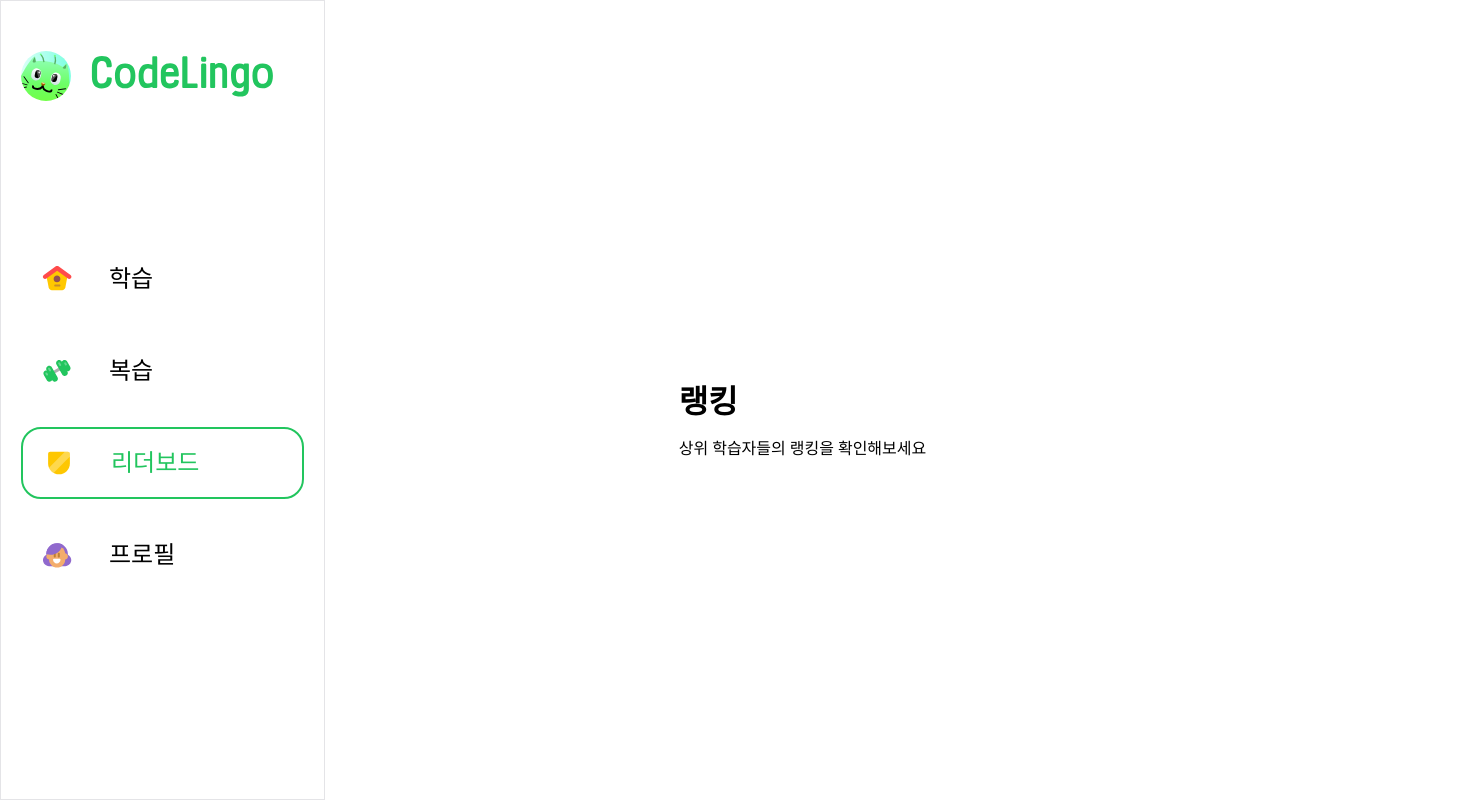
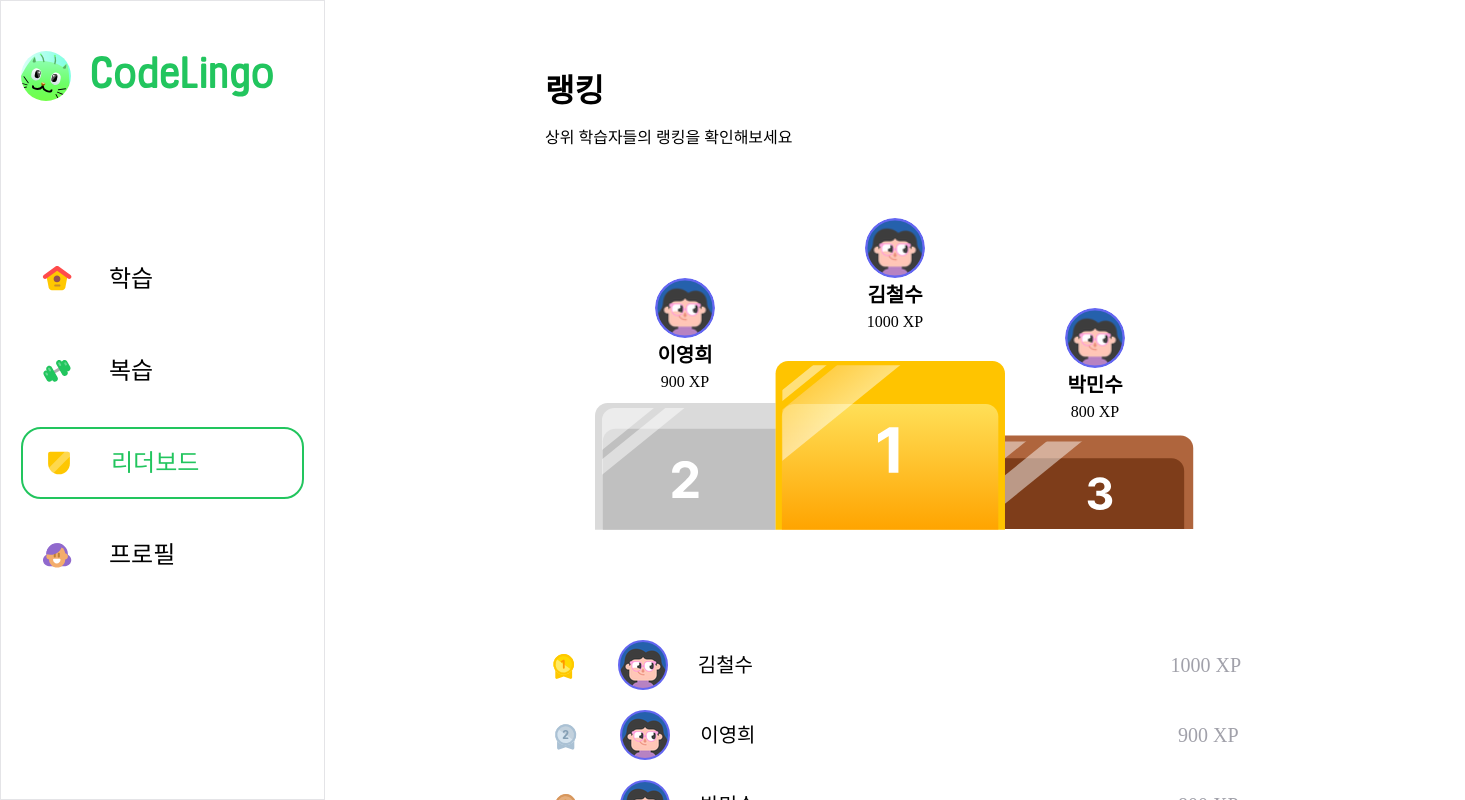
Before and after one commit to Dsm-hackathon-4/FE, a React (Vite) app: page /rank in a window 1280 px wide. Shown: the top 800 px of the page, 1465 px wide, since content can reach past the window. Built offline with nearby package versions, Linux system fonts and the light colour scheme; no server answers; a web font is replaced by a local one.

Commit message:
리더보드 퍼블리싱

```diff
--- a/src/assets/index.ts
+++ b/src/assets/index.ts
@@ -39,3 +39,4 @@ export { default as Rank3 } from "./rank3.svg";
 export { default as Fish } from "./fish.svg";
 export { default as Thread } from "./thread.svg";
 export { default as OpenChest } from "./openChest.svg";
+export { default as LeaderboardIcon } from "./leaderboard.svg";
--- a/src/pages/RankPage.tsx
+++ b/src/pages/RankPage.tsx
@@ -1,29 +1,177 @@
+import { LeaderboardIcon, Rank1, Rank2, Rank3, UserIcon } from "@/assets";
 import { theme } from "@/themes";
 import styled from "@emotion/styled";
 
 export const RankPage = () => {
+  const rank = [
+    { rank: 1, name: "김철수", xp: 1000, rankIcon: Rank1 },
+    { rank: 2, name: "이영희", xp: 900, rankIcon: Rank2 },
+    { rank: 3, name: "박민수", xp: 800, rankIcon: Rank3 },
+    { rank: 4, name: "최영희", xp: 700 },
+    { rank: 5, name: "김민수", xp: 600 },
+    { rank: 6, name: "이영희", xp: 500 },
+    { rank: 7, name: "박민수", xp: 400 },
+    { rank: 8, name: "최영희", xp: 300 },
+    { rank: 9, name: "김민수", xp: 200 },
+    { rank: 10, name: "이영희", xp: 100 },
+  ];
   return (
     <Wrapper>
       <Title>
         <span style={theme.font.h2}>랭킹</span>
         <span style={theme.font.b2}>상위 학습자들의 랭킹을 확인해보세요</span>
       </Title>
+      <div
+        style={{
+          display: "flex",
+          gap: "42px",
+          flexDirection: "column",
+          alignItems: "center",
+        }}
+      >
+        <Leaderboard>
+          <img src={LeaderboardIcon} alt="" />
+          {rank.slice(0, 3).map((item) => (
+            <TopRanker key={item.rank} rank={item.rank}>
+              <img
+                src={UserIcon}
+                alt=""
+                style={{ width: "60px", height: "60px", borderRadius: "50%" }}
+              />
+              <span style={theme.font.t1}>{item.name}</span>
+              <span style={theme.font.b1}>{item.xp} XP</span>
+            </TopRanker>
+          ))}
+        </Leaderboard>
+        <Rank>
+          {rank.map((item) => (
+            <RankItem key={item.rank}>
+              <User>
+                {item.rankIcon && (
+                  <img
+                    src={item.rankIcon}
+                    alt=""
+                    style={{ width: "30px", height: "30px" }}
+                  />
+                )}
+                {!item.rankIcon && <Ranking>{item.rank}</Ranking>}
+                <Info>
+                  <img
+                    src={UserIcon}
+                    alt=""
+                    style={{ width: "50px", height: "50px" }}
+                  />
+                  <span style={theme.font.t2}>{item.name}</span>
+                </Info>
+              </User>
+              <span style={{ ...theme.font.t2, color: theme.color.zinc[400] }}>
+                {item.xp} XP
+              </span>
+            </RankItem>
+          ))}
+        </Rank>
+      </div>
     </Wrapper>
   );
 };
+
+const Ranking = styled.div`
+  font: ${theme.font.b2};
+  width: 30px;
+  height: 30px;
+  display: flex;
+  align-items: center;
+  justify-content: center;
+`;
+
+const User = styled.div`
+  display: flex;
+  align-items: center;
+  justify-content: center;
+  gap: 39px;
+`;
+
+const Info = styled.div`
+  display: flex;
+  align-items: center;
+  justify-content: center;
+  gap: 30px;
+`;
+
+const RankItem = styled.div`
+  display: flex;
+  justify-content: space-around;
+  align-items: center;
+  gap: 10px;
+  width: 1100px;
+`;
+
+const Rank = styled.div`
+  display: flex;
+  flex-direction: column;
+  gap: 20px;
+  align-items: center;
+  justify-content: center;
+`;
+
+const Leaderboard = styled.div`
+  position: relative;
+  width: 600px;
+  height: 300px;
+  display: flex;
+  justify-content: center;
+  align-items: center;
+  > img {
+    width: 100%;
+    height: 100%;
+    object-fit: contain;
+  }
+`;
+
+const TopRanker = styled.div<{ rank: number }>`
+  position: absolute;
+  display: flex;
+  flex-direction: column;
+  align-items: center;
+  gap: 5px;
+  color: ${theme.color.black};
+
+  ${(props) => {
+    if (props.rank === 1) {
+      return `
+        top: -80px;
+        left: 50%;
+        transform: translateX(-50%);
+      `;
+    } else if (props.rank === 2) {
+      return `
+        top: -20px;
+        left: 60px;
+      `;
+    } else if (props.rank === 3) {
+      return `
+        top: 10px;
+        right: 70px;
+      `;
+    }
+  }}
+`;
 
 const Title = styled.div`
   display: flex;
   justify-content: center;
   flex-direction: column;
   gap: 16px;
+  width: 700px;
 `;
 
 const Wrapper = styled.div`
   width: 100%;
   height: 100vh;
   display: flex;
-  justify-content: center;
+  justify-content: flex-start;
   align-items: center;
   flex-direction: column;
+  padding-top: 50px;
+  gap: 150px;
 `;
```
Also changed, not shown: src/assets/leaderboard.svg (added).
